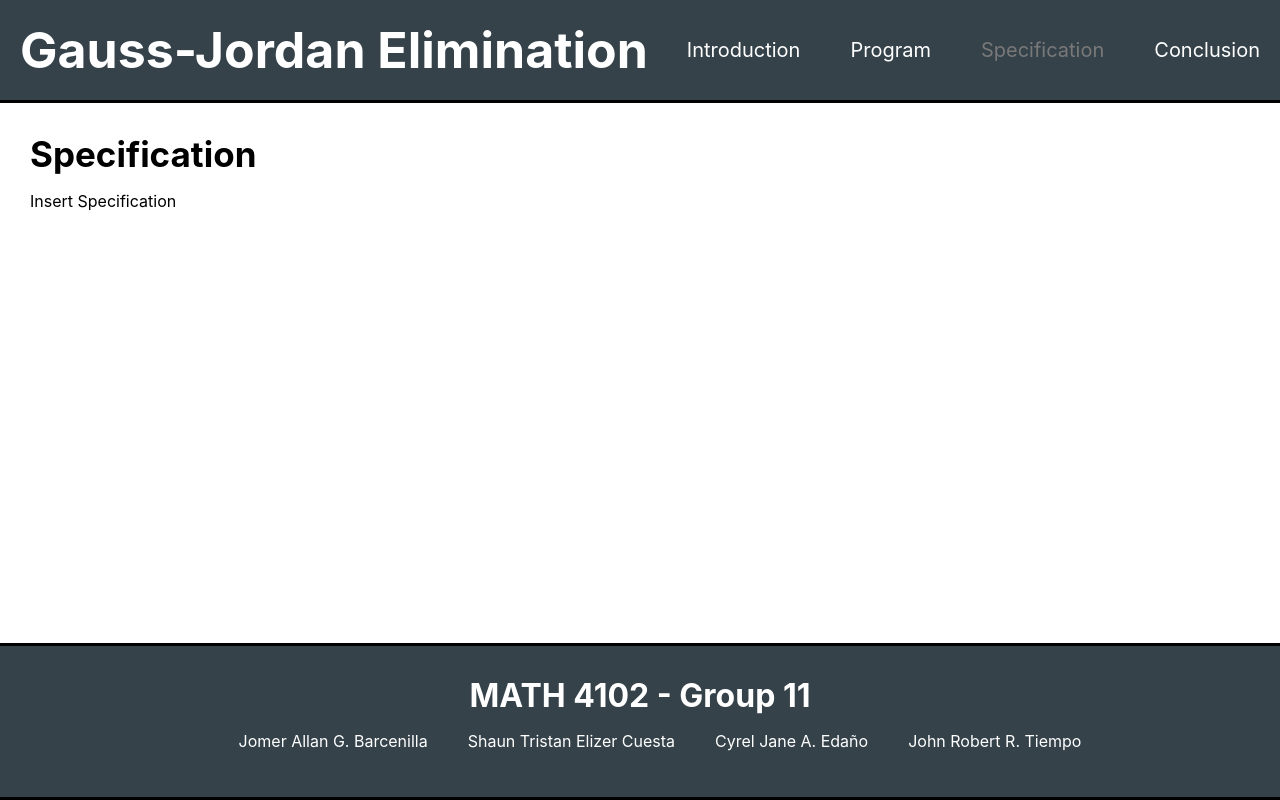
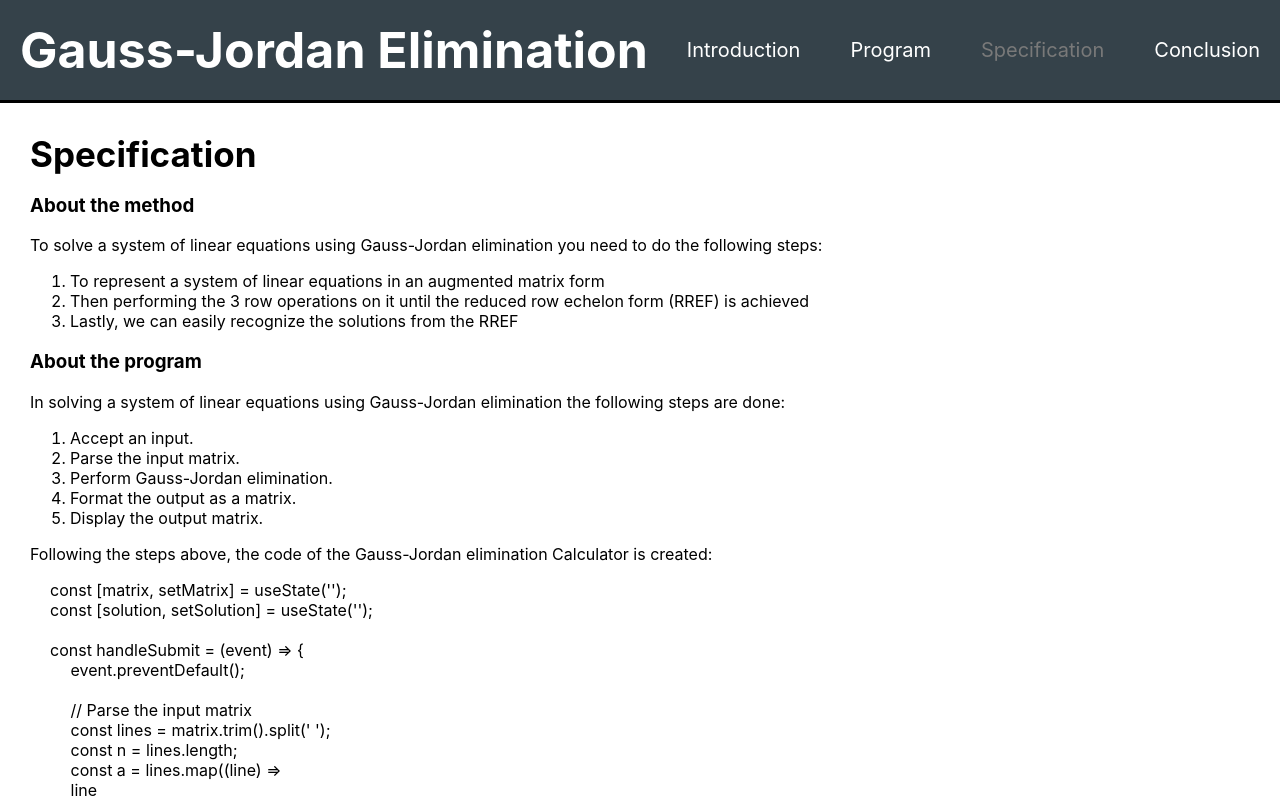
Before and after one commit to rtiempo/gauss-jordan-elimination, a React (Create React App) app: page /Specification in a window 1280 px wide. Shown: the top 800 px of the page. Built offline with nearby package versions, Linux system fonts and the light colour scheme.

Commit message:
Added specification

```diff
--- a/src/App.css
+++ b/src/App.css
@@ -75,7 +75,7 @@ section h1{
   font-size: 35px;
 }
 
-#introduction li{
+#introduction li, #specification li{
   list-style-type: decimal;
 }
 
@@ -83,6 +83,10 @@ section h1{
   text-align: center;
 }
 
+#code{
+  padding-left: 20px;
+}
+
 .container{
   padding: 10px;
   min-height: 100%;
--- a/src/components/Calculator.jsx
+++ b/src/components/Calculator.jsx
@@ -72,7 +72,8 @@ const Calculator = () => {
     <section id="program">
       <h1>Program</h1>
       <div id="calculator">
-        <Typography variant='h5'>Gauss-Jordan Elimination Calculator</Typography>
+        <Typography variant='h4'>Gauss-Jordan Elimination Calculator</Typography>
+        <Typography variant='p'>Input the entire matrix right here. Elements must be separated by a space. Each row must begin with a new line.</Typography>
         <form onSubmit={handleSubmit}>
           <Grid
             container
--- a/src/components/Specification.jsx
+++ b/src/components/Specification.jsx
@@ -4,7 +4,80 @@ const Specification = () => {
     return (
         <section id="specification">
             <h1>Specification</h1>
-            <p>Insert Specification</p>
+            <h3>About the method</h3>
+            <p>To solve a system of linear equations using Gauss-Jordan elimination you need to do the following steps:</p>
+            <ul>
+                <li>To represent a system of linear equations in an augmented matrix form</li>
+                <li>Then performing the 3 row operations on it until the reduced row echelon form (RREF) is achieved</li>
+                <li>Lastly, we can easily recognize the solutions from the RREF</li>
+            </ul>
+            <h3>About the program</h3>
+            <p>In solving a system of linear equations using Gauss-Jordan elimination the following steps are done:</p>
+            <ul>
+                <li>Accept an input.</li>
+                <li>Parse the input matrix.</li>
+                <li>Perform Gauss-Jordan elimination.</li>
+                <li>Format the output as a matrix.</li>
+                <li>Display the output matrix.</li>
+            </ul>
+            <p>Following the steps above, the code of the Gauss-Jordan elimination Calculator is created:</p>
+            <p id="code">
+                {`
+                const [matrix, setMatrix] = useState('');`}<br />{`
+                const [solution, setSolution] = useState('');`}<br /><br />{`
+
+                const handleSubmit = (event) => {`}<br />&emsp;{`
+                    event.preventDefault();`}<br /><br />&emsp;{`
+
+                    // Parse the input matrix`}<br />&emsp;{`
+                    const lines = matrix.trim().split('\n');`}<br />&emsp;{`
+                    const n = lines.length;`}<br />&emsp;{`
+                    const a = lines.map((line) =>`}<br />&emsp;{`
+                    line`}<br />&emsp;&emsp;{`
+                        .trim()`}<br />&emsp;&emsp;{`
+                        .split(/\s+/)`}<br />&emsp;&emsp;{`
+                        .map((value) => parseFloat(value))`}<br />&emsp;{`
+                    );`}<br /><br />&emsp;{`
+
+                    // Perform Gauss-Jordan elimination`}<br />&emsp;{`
+                    for (let i = 0; i < n; i++) {`}<br />&emsp;&emsp;{`
+                        // Find pivot row and swap`}<br />&emsp;&emsp;{`
+                        let max = i;`}<br />&emsp;&emsp;{`
+                        for (let j = i + 1; j < n; j++) {`}<br />&emsp;&emsp;&emsp;{`
+                            if (Math.abs(a[j][i]) > Math.abs(a[max][i])) {`}<br />&emsp;&emsp;&emsp;&emsp;{`
+                                max = j;`}<br />&emsp;&emsp;&emsp;{`
+                            }`}<br />&emsp;&emsp;{`
+                        }`}<br />&emsp;&emsp;{`
+                        [a[i], a[max]] = [a[max], a[i]];`}<br /><br />&emsp;&emsp;{`
+
+                        // Make pivot element 1`}<br />&emsp;&emsp;{`
+                        const pivot = a[i][i];`}<br />&emsp;&emsp;{`
+                        for (let j = i; j <= n; j++) {`}<br />&emsp;&emsp;&emsp;{`
+                            a[i][j] /= pivot;`}<br />&emsp;&emsp;{`
+                        }`}<br /><br />&emsp;&emsp;{`
+
+                        // Eliminate all other entries in this column`}<br />&emsp;&emsp;{`
+                        for (let j = 0; j < n; j++) {`}<br />&emsp;&emsp;&emsp;{`
+                            if (j !== i) {`}<br />&emsp;&emsp;&emsp;&emsp;{`
+                                const factor = a[j][i];`}<br />&emsp;&emsp;&emsp;&emsp;{`
+                                for (let k = i; k <= n; k++) {`}<br />&emsp;&emsp;&emsp;&emsp;&emsp;{`
+                                    a[j][k] -= factor * a[i][k];`}<br />&emsp;&emsp;&emsp;&emsp;{`
+                                }`}<br />&emsp;&emsp;&emsp;{`
+                            }`}<br />&emsp;&emsp;{`
+                        }`}<br />&emsp;{`
+                    }`}<br /><br />&emsp;{`
+
+                    // Format the output as an array of rows and columns`}<br />&emsp;{`
+                    const tableData = a.map((row) => [...row.slice(0, n), row[n]]);`}<br />&emsp;{`
+                    const column = Array.from({ length: n }, (_, i) => 'x'$'{i + 1}');`}<br />&emsp;{`
+                    const columns = column.concat(['b']);`}<br /><br />&emsp;{`
+
+                    setSolution({`}<br />&emsp;{`
+                    tableData,`}<br />&emsp;{`
+                    columns,`}<br />&emsp;{`
+                    });`}<br />{`
+                };`}<br />
+            </p>
         </section>
     );
 };
```
Also changed, not shown: src/components/Introduction.jsx (+8 -5 lines).
